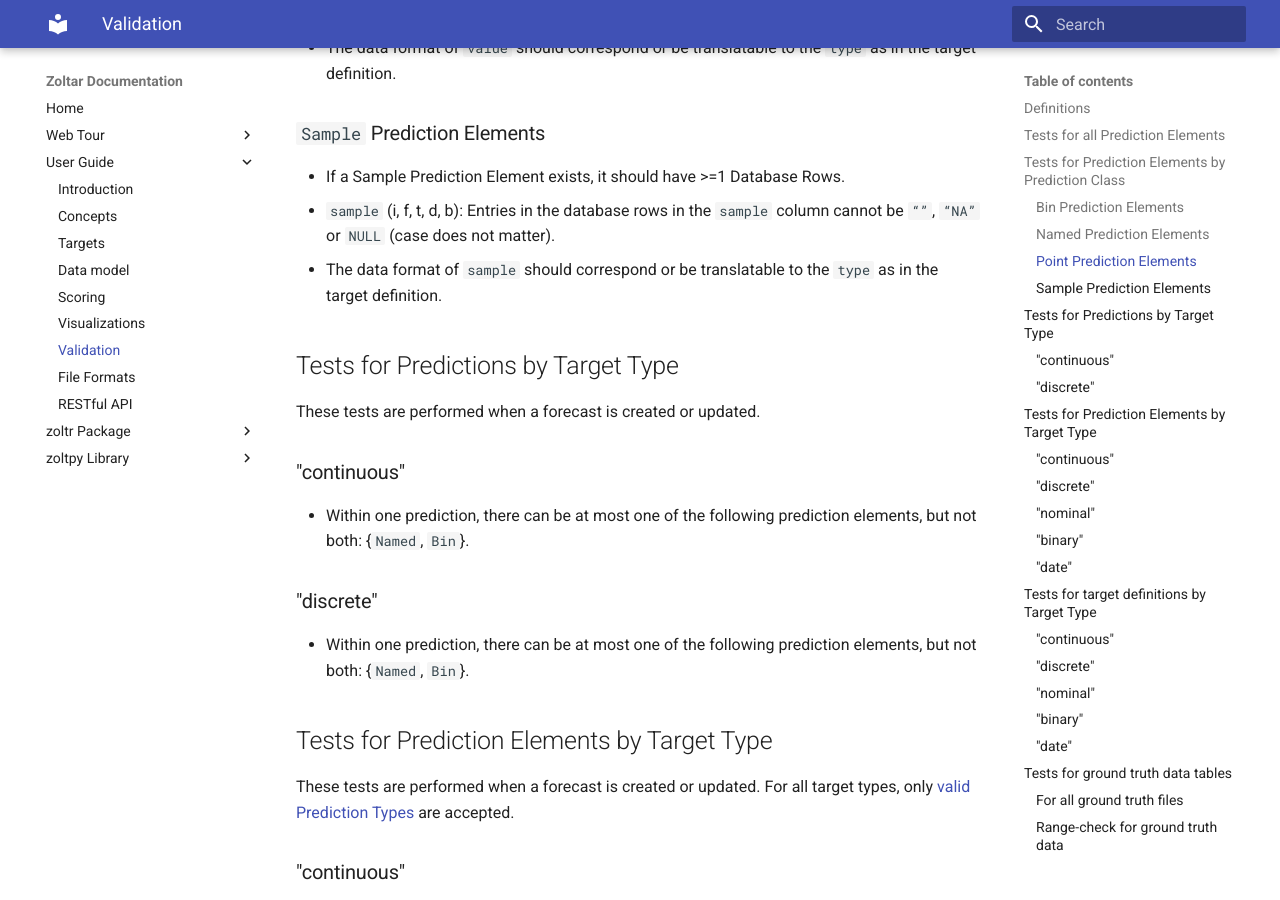
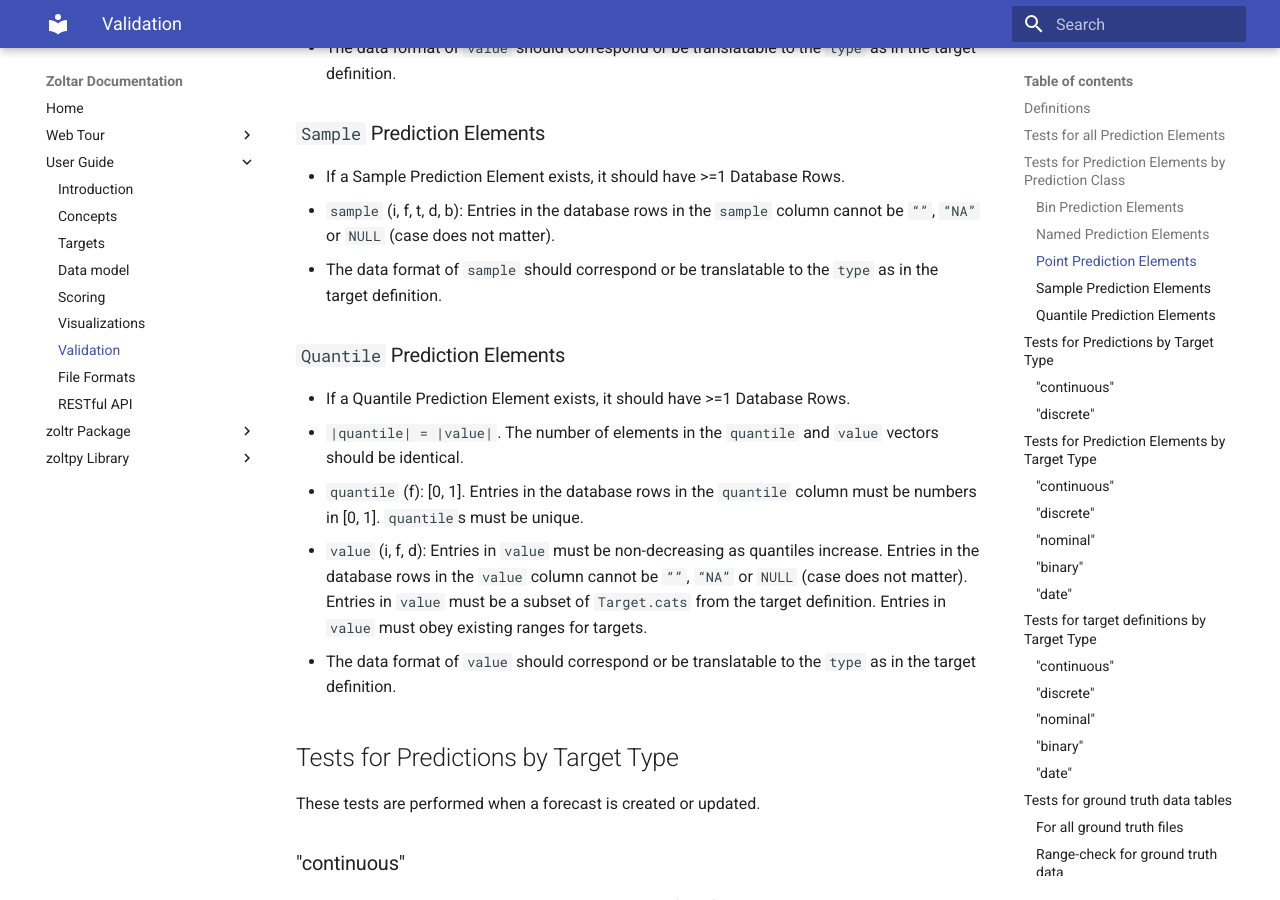
Before and after one commit to reichlab/docs.zoltardata, an MkDocs documentation site: the page built from docs/Validation.md, in a window 1280 px wide and 900 px high, scrolled down 2366 px. Built offline with MkDocs 1.6.1 and Material for MkDocs 9.7.7, drawn with Linux system fonts in a browser that asks for light colours.

Commit message:
quantile data type

```diff
--- a/docs/Targets.md
+++ b/docs/Targets.md
@@ -95,13 +95,13 @@ Based off of the unit in the target definition, every date would use a fixed uni
 
 ## Valid prediction types by target type
 
-| target type | data_type | point | bin | sample | named |
-|-------------|-----------|-------|-----|--------|-------|
-| continuous  |   float   |   x   |  x  |   x    |  (1)  |
-| discrete    |   int     |   x   |  x  |   x    |  (2)  |
-| nominal     |   text    |   x   |  x  |   x    |   -   |
-| binary      |  boolean  |   x   |  x  |   x    |   -   |
-| date        |   date    |   x   |  x  |   x    |   -   |
+| target type | data_type | point | bin | sample | named | quantile |
+|-------------|-----------|-------|-----|--------|-------|----------|
+| continuous  |   float   |   x   |  x  |   x    |  (1)  |    x     |
+| discrete    |   int     |   x   |  x  |   x    |  (2)  |    x     |
+| nominal     |   text    |   x   |  x  |   x    |   -   |    -     |
+| binary      |  boolean  |   x   |  x  |   x    |   -   |    -     |
+| date        |   date    |   x   |  x  |   x    |   -   |    x     |
 
 Legend:
 (1) = valid named distributions are `norm`, `lnorm`, `gamma`, `beta`
@@ -114,12 +114,14 @@ Legend:
 |---------------|--------------------|-------------|-----------|---------------------|------|-------|-----|
 | *continuous*  | point              | x           | x         | -                   | x(a) | -     | -   |
 |               | bin                | -           | -         | x                   | x    | x     | x   |
+|               | sample             | -           | -         | x(b)                | x    | -     | x   |
 |               | named              | -           | -         | x                   | x    | -     | x   |
-|               | sample             | -           | -         | x(b)                | x    | -     | x   |
+|               | quantile           | ?           | ?         | ?                   | ?    | ?     | ?   |
 | *discrete*    | point              | x           | x         | -                   | x(a) | -     | -   |
 |               | bin                | -           | -         | x                   | x    | x     | x   |
+|               | sample             | -           | -         | x(b)                | x    | -     | x   |
 |               | named              | -           | -         | x                   | x    | -     | x   |
-|               | sample             | -           | -         | x(b)                | x    | -     | x   |
+|               | quantile           | ?           | ?         | ?                   | ?    | ?     | ?   |
 | *nominal*     | point              | -           | -         | -                   | -    | -     | -   |
 |               | bin                | -           | -         | x                   | -    | x     | -   |
 |               | sample             | -           | -         | x                   | -    | x     | -   |
@@ -129,6 +131,7 @@ Legend:
 | *date*        | point              | x           | x         | -                   | x(a) | -     | -   |
 |               | bin                | -           | -         | x                   | x    | x     | x   |
 |               | sample             | -           | -         | x(b)                | x    | -     | x   |
+|               | quantile           | ?           | ?         | ?                   | ?    | ?     | ?   |
 
 * x(a) = CRPS is equivalent to abs error for point forecasts.
 * x(b) = log score is required to be computed by approximation
--- a/docs/Validation.md
+++ b/docs/Validation.md
@@ -29,8 +29,8 @@ These tests are performed when a forecast is created or updated.
 
 ### `Bin` Prediction Elements
 
- - If a Bin Prediction Element exists, it should have >=1 Database Rows.
- - `|cat| = |prob|`. The number of elements in the `cat` and `prob` vectors should be identical.
+- If a Bin Prediction Element exists, it should have >=1 Database Rows.
+- `|cat| = |prob|`. The number of elements in the `cat` and `prob` vectors should be identical.
 - `cat` (i, f, t, d, b): Entries in the database rows in the `cat` column cannot be `“”`, `“NA”` or `NULL` (case does not matter). Entries in `cat` must be a subset of `Target.cats` from the target definition.
 - `prob` (f): [0, 1]. Entries in the database rows in the `prob` column must be numbers in [0, 1]. For one prediction element, the values within prob must sum to 1.0 (values within +/- 0.001 of 1 are acceptable).
 - The data format of `cat` should correspond or be translatable to the `type` as in the target definition.
@@ -75,6 +75,15 @@ Binomial    | 0<=p<=1   |   n>0     |    -
  - If a Sample Prediction Element exists, it should have >=1 Database Rows.
  - `sample` (i, f, t, d, b): Entries in the database rows in the `sample` column cannot be `“”`, `“NA”` or `NULL` (case does not matter).
  - The data format of `sample` should correspond or be translatable to the `type` as in the target definition.
+
+
+### `Quantile` Prediction Elements
+
+- If a Quantile Prediction Element exists, it should have >=1 Database Rows.
+- `|quantile| = |value|`. The number of elements in the `quantile` and `value` vectors should be identical.
+- `quantile` (f): [0, 1]. Entries in the database rows in the `quantile` column must be numbers in [0, 1]. `quantile`s must be unique.
+- `value` (i, f, d): Entries in `value` must be non-decreasing as quantiles increase. Entries in the database rows in the `value` column cannot be `“”`, `“NA”` or `NULL` (case does not matter). Entries in `value` must be a subset of `Target.cats` from the target definition. Entries in `value` must obey existing ranges for targets.
+- The data format of `value` should correspond or be translatable to the `type` as in the target definition.
 
 
 ## Tests for Predictions by Target Type
```
Also changed, not shown: zoltar-predictions-examples.json (+24 -0 lines).
